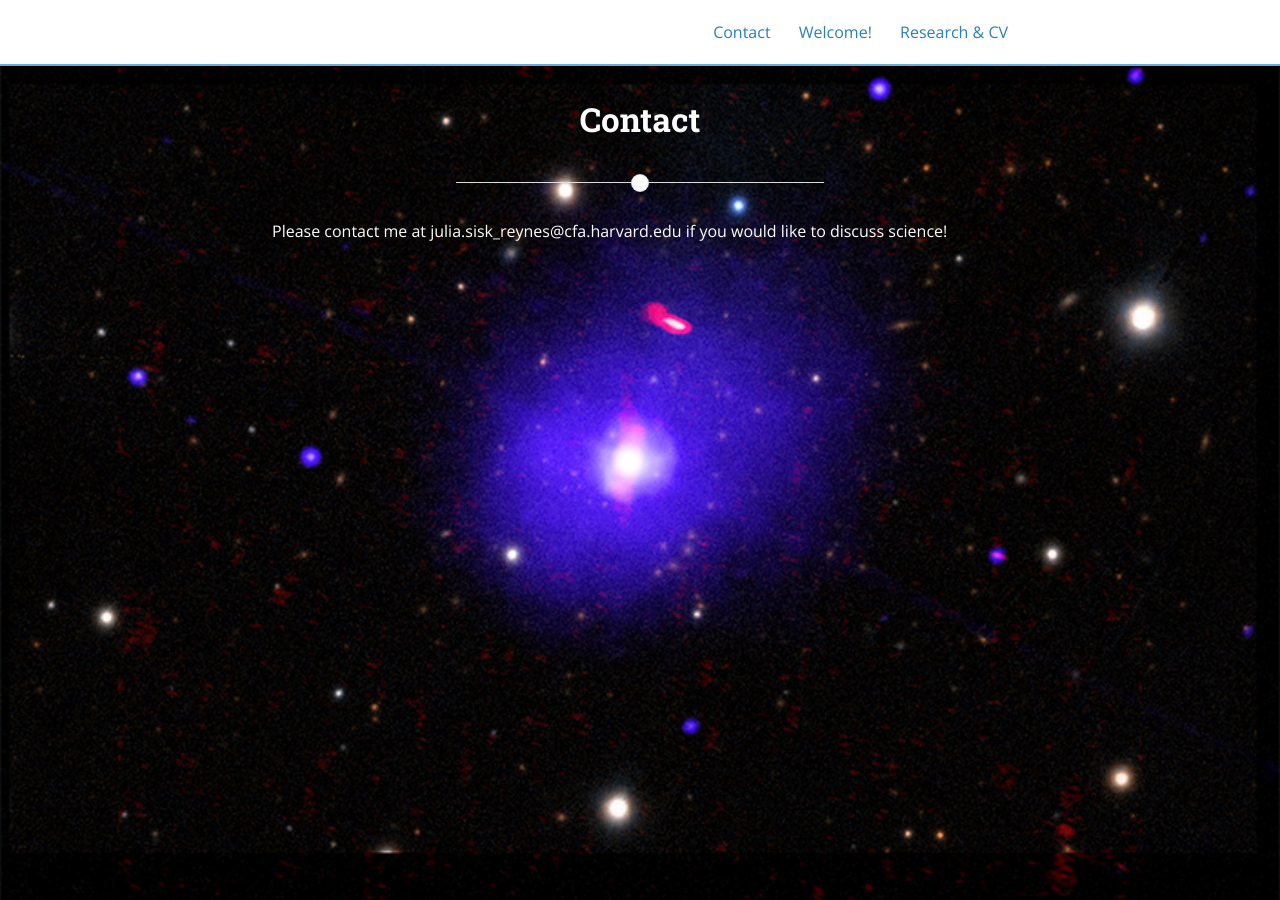
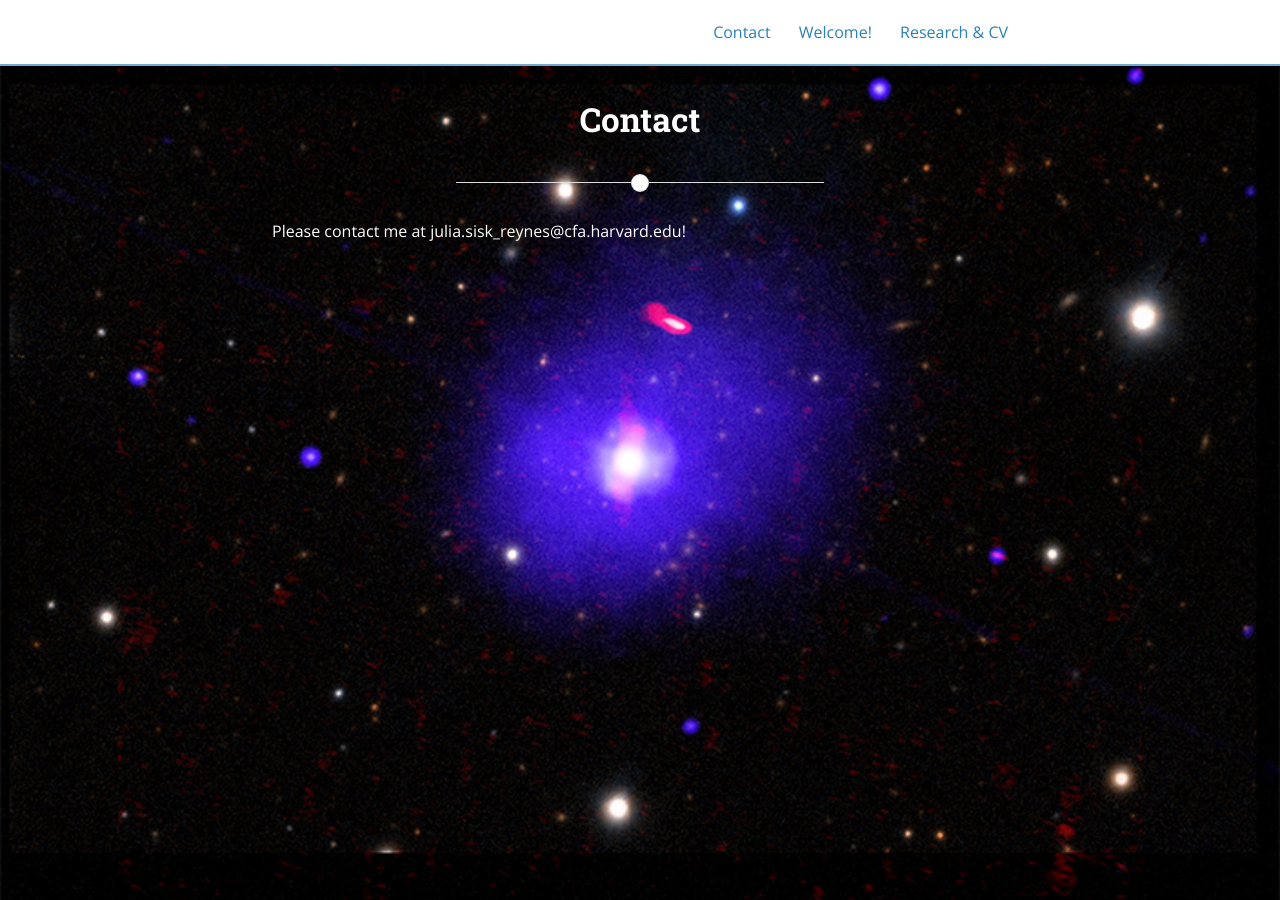
Before and after one commit to jsiskreynes-astro/jsiskreynes-astro.github.io, a Jekyll site: the page built from contact.md, in a window 1280 px wide. Built offline with Jekyll 4.4.1, drawn with Linux system fonts in a browser that asks for light colours; nearby versions of some CDN libraries.

Commit message:
Update contact.md

```diff
--- a/contact.md
+++ b/contact.md
@@ -5,4 +5,4 @@ permalink: /typography/
 main_nav: true
 ---
 
-<p> Please contact me at julia.sisk_reynes@cfa.harvard.edu if you would like to discuss science!
+<p> Please contact me at julia.sisk_reynes@cfa.harvard.edu!
```
